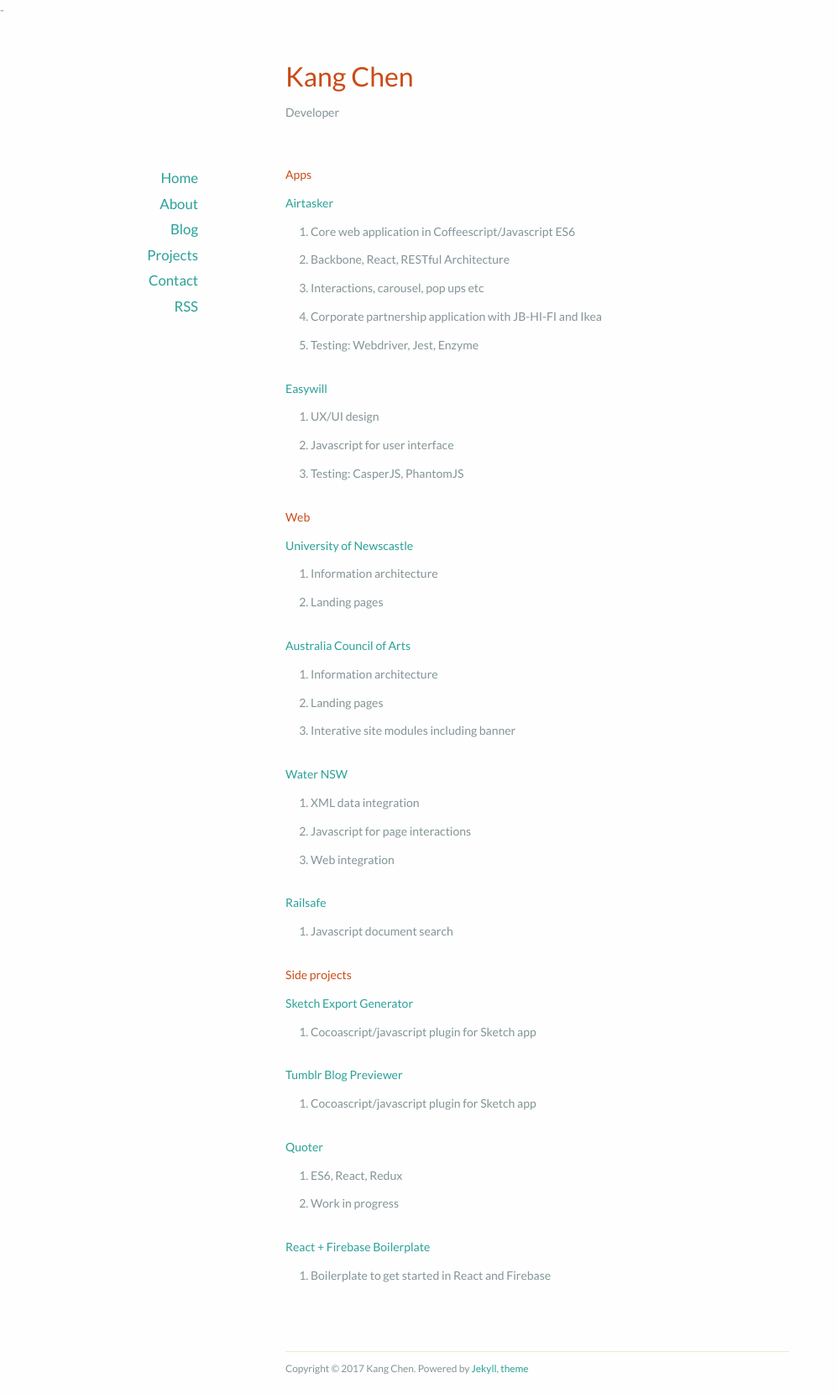
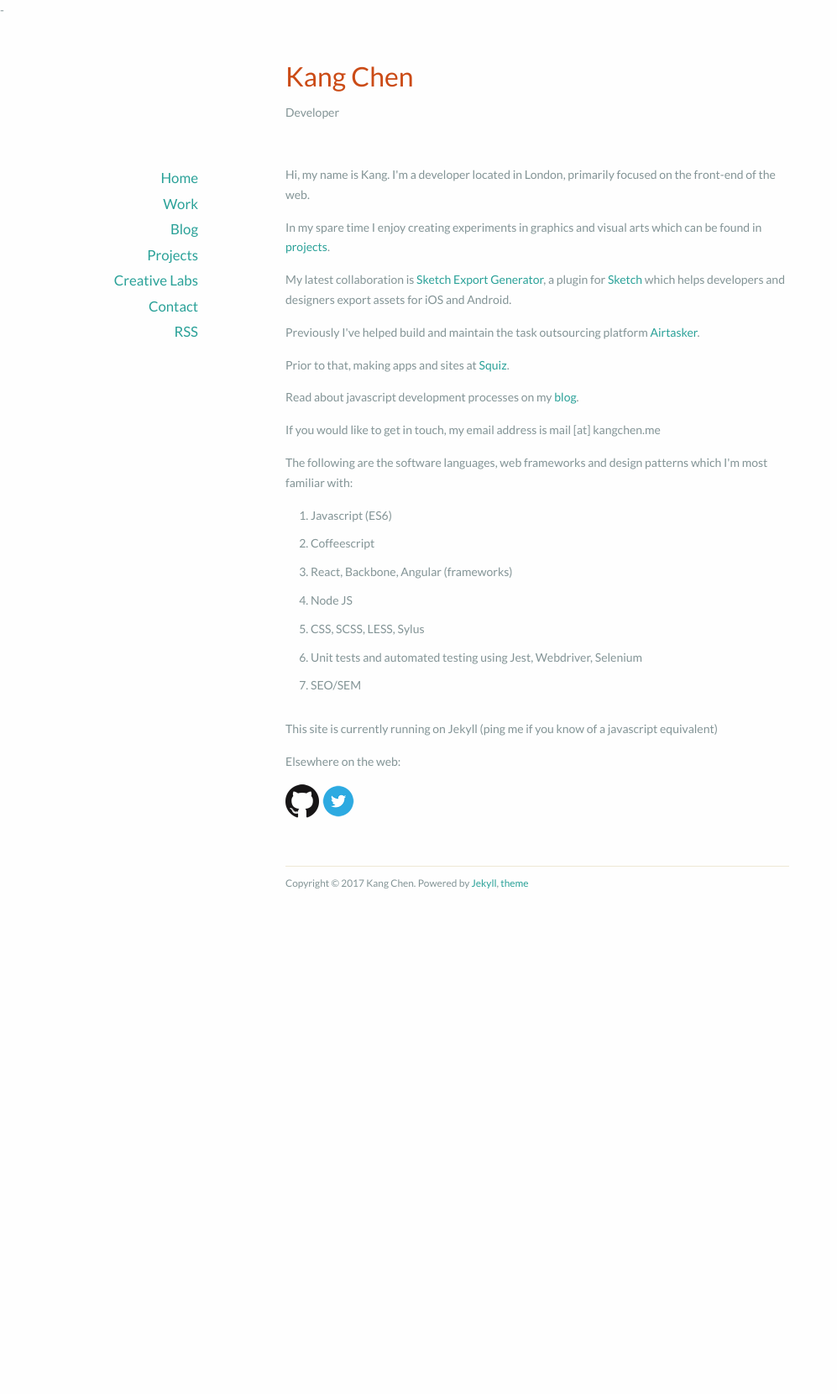
Before and after one commit to kang-chen/kang-chen.github.io, a Jekyll site: the page built from index.html, in a window 1280 px wide. Shown: the whole page at 84% size, without its empty margins (0-997 px from the left). Built offline with Jekyll 4.4.1, drawn with Linux system fonts in a browser that asks for light colours; nearby versions of some CDN libraries; the list of posts is cut into pages by our own code; after the commit the page ends 1082 px from its top, so only the background shows below that.

Commit message:
layouts and reorganising of index

```diff
--- a/_layouts/default.html
+++ b/_layouts/default.html
@@ -38,11 +38,12 @@
       <nav>
         <ul>
           <li><a href="/">Home</a></li>
-          <li><a href="/about">About</a></li>
+          <!-- <li><a href="/about">About</a></li> -->
+          <li><a href="/work">Work</a></li>
           <li><a href="/blog">Blog</a></li>
           <li><a href="/projects">Projects</a></li>
+          <li><a href="/labs">Creative Labs</a></li>
           <li><a href="/contact">Contact</a></li>
-          <!-- <li><a href="/visual">Visuals</a></li> -->
           <li><a href="/feed.xml">RSS</a></li>
         </ul>
       </nav>
@@ -60,8 +61,6 @@
     <p class="copyright">Copyright &copy; {{ site.time | date: '%Y' }} {{ site.name }}. Powered by <a href="http://jekyllrb.com">Jekyll</a>, <a href="https://github.com/mattvh/solar-theme-jekyll">theme</a></p>
   </footer>
 
-
-
   <script src="//ajax.googleapis.com/ajax/libs/jquery/1.10.1/jquery.min.js"></script>
   <script src="/assets/js/jquery.mobilemenu.min.js"></script>
 
--- a/index.html
+++ b/index.html
@@ -2,88 +2,47 @@
 layout: default
 title: Home
 ---
-
-<div class="home-container">
-  <div>
-    <h3>Apps</h3>
-    <div>
-      <h3><a href="https://www.airtasker.com/" target="_blank">Airtasker</a></h3>
-      <ul>
-        <li>Core web application in Coffeescript/Javascript ES6</li>
-        <li>Backbone, React, RESTful Architecture</li>
-        <li>Interactions, carousel, pop ups etc</li>
-        <li>Corporate partnership application with JB-HI-FI and Ikea</li>
-        <li>Testing: Webdriver, Jest, Enzyme</li>
-      </ul>
-    </div>
-    <div>
-      <h3><a href="https://www.easywill.com.au/" target="_easywill">Easywill</a></h3>
-      <ul>
-        <li>UX/UI design</li>
-        <li>Javascript for user interface</li>
-        <li>Testing: CasperJS, PhantomJS</li>
-      </ul>
-    </div>
-  </div>
-  <div>
-    <h3>Web</h3>
-    <div>
-      <h3><a href="http://www.newcastle.edu.au/" target="_blank">University of Newscastle</a></h3>
-      <ul>
-        <li>Information architecture</li>
-        <li>Landing pages</li>
-      </ul>
-    </div>
-    <div>
-      <h3><a href="http://www.australiacouncil.gov.au/" target="_blank" >Australia Council of Arts</a></h3>
-      <ul>
-        <li>Information architecture</li>
-        <li>Landing pages</li>
-        <li>Interative site modules including banner</li>
-      </ul>
-    </div>
-    <div>
-      <h3><a href="http://www.waternsw.com.au/supply/dam-levels/greater-sydneys-dam-levels" target="_blank">Water NSW</a></h3>
-      <ul>
-        <li>XML data integration</li>
-        <li>Javascript for page interactions</li>
-        <li>Web integration</li>
-      </ul>
-    </div>
-    <div>
-      <h3><a href="https://railsafe.org.au/" target="_blank">Railsafe</a></h3>
-      <ul>
-        <li>Javascript document search</li>
-      </ul>
-    </div>
-  </div>
-  <div>
-    <h3>Side projects</h3>
-    <div>
-      <a href="https://github.com/kang-chen/sketch-export-generator" target="_blank">Sketch Export Generator</a>
-      <ul>
-        <li>Cocoascript/javascript plugin for Sketch app</li>
-      </ul>
-    </div>
-    <div>
-      <h3><a href="https://codepen.io/kang/pen/VLYOwj" target="_blank">Tumblr Blog Previewer</a></h3>
-      <a href="https://codepen.io/kang/" target="_blank"></a>
-      <ul>
-        <li>Cocoascript/javascript plugin for Sketch app</li>
-      </ul>
-    </div>
-    <div>
-      <h3><a href="http://localhost:4000/projects/quoter/">Quoter</a></h3>
-      <ul>
-        <li>ES6, React, Redux</li>
-        <li>Work in progress</li>
-      </ul>
-    </div>
-    <div>
-      <h3><a href="https://github.com/kang-chen/react-firebase-gulp" target="_blank">React + Firebase Boilerplate</a></h3>
-      <ul>
-        <li>Boilerplate to get started in React and Firebase</li>
-      </ul>
-    </div>
-  </div>
+<div class="about">
+  <p>Hi, my name is Kang. I'm a developer located in London, primarily focused on the front-end of the web.</p>
+  <p>In my spare time I enjoy creating experiments in graphics and visual arts which can be found in <a href="/projects">projects</a>.</p>
+  <p>My latest collaboration is <a href="https://github.com/kang-chen/sketch-export-generator" target="_blank">Sketch Export Generator</a>, a plugin for <a href="https://www.sketchapp.com/" target="_blank">Sketch</a> which helps developers and designers export assets for iOS and Android.</p>
+  <p>Previously I've helped build and maintain the task outsourcing platform <a href="http://www.airtasker.com" target="_blank">Airtasker</a>.</p>
+  <p>Prior to that, making apps and sites at <a href="https://www.squiz.net/" target="_blank">Squiz</a>.</p>
+  <p>Read about javascript development processes on my <a href="/blog">blog</a>.</p>
+  <p class="email">If you would like to get in touch, my email address is mail [at] kangchen.me</p>
 </div>
+<!-- <nav>
+  <ul>
+    <li><a href="/about/">About</a></li>
+  </ul>
+</nav> -->
+<div class="learnings">
+  <p>The following are the software languages, web frameworks and design patterns which I'm most familiar with:</p>
+  <ul>
+    <li>Javascript (ES6)</li>
+    <li>Coffeescript</li>
+    <li>React, Backbone, Angular (frameworks)</li>
+    <li>Node JS</li>
+    <li>CSS, SCSS, LESS, Sylus</li>
+    <li>Unit tests and automated testing using Jest, Webdriver, Selenium</li>
+    <li>SEO/SEM</li>
+  </ul>
+</div>
+<p class="center">This site is currently running on Jekyll (ping me if you know of a javascript equivalent)</p>
+<p class="center">Elsewhere on the web:</p>
+<div class="social-links">
+  <!-- <a href="http://codepen.io/kang/" target="_blank">
+    <img class="codepen" src="/images/codepen-text-logo.png", alt="codepen logo">
+  </a>
+  -->
+  <!--
+  <a href="https://twitter.com/kanghongchen" class="twitter-follow-button" data-show-count="false">Follow @kanghongchen</a>
+  <script>!function(d,s,id){var js,fjs=d.getElementsByTagName(s)[0],p=/^http:/.test(d.location)?'http':'https';if(!d.getElementById(id)){js=d.createElement(s);js.id=id;js.src=p+'://platform.twitter.com/widgets.js';fjs.parentNode.insertBefore(js,fjs);}}(document, 'script', 'twitter-wjs');</script>
+  -->
+  <a href="https://github.com/kang-chen" target="_blank">
+    <img class="github" srcset="/images/github-logo.png 2x" alt="github logo">
+  </a>
+  <a href="https://twitter.com/_kangchen" target="_blank">
+    <img class="twitter" srcset="/images/twitter-logo.png 2x" alt="twitter logo">
+  </a>
+</div>
```
